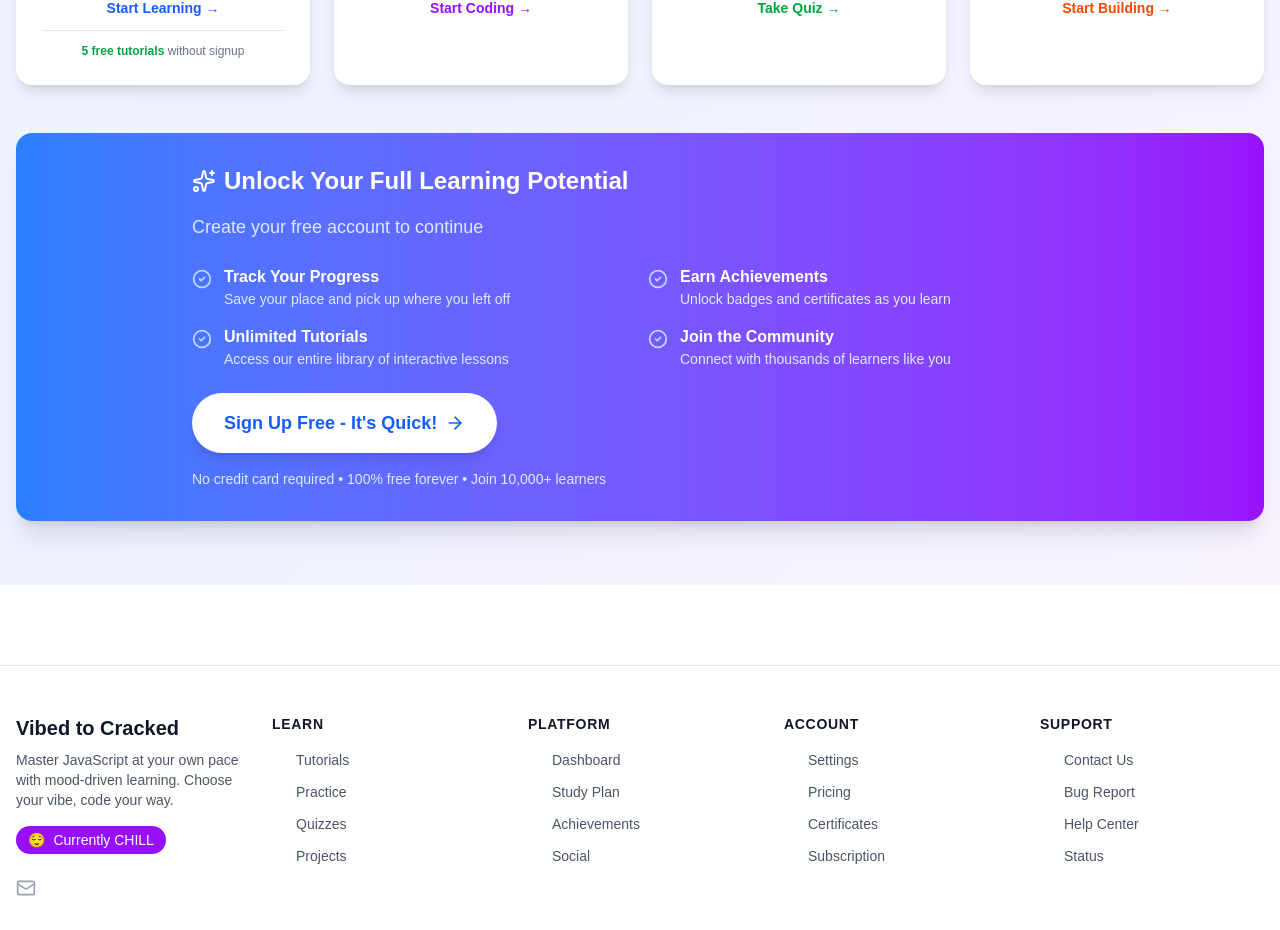
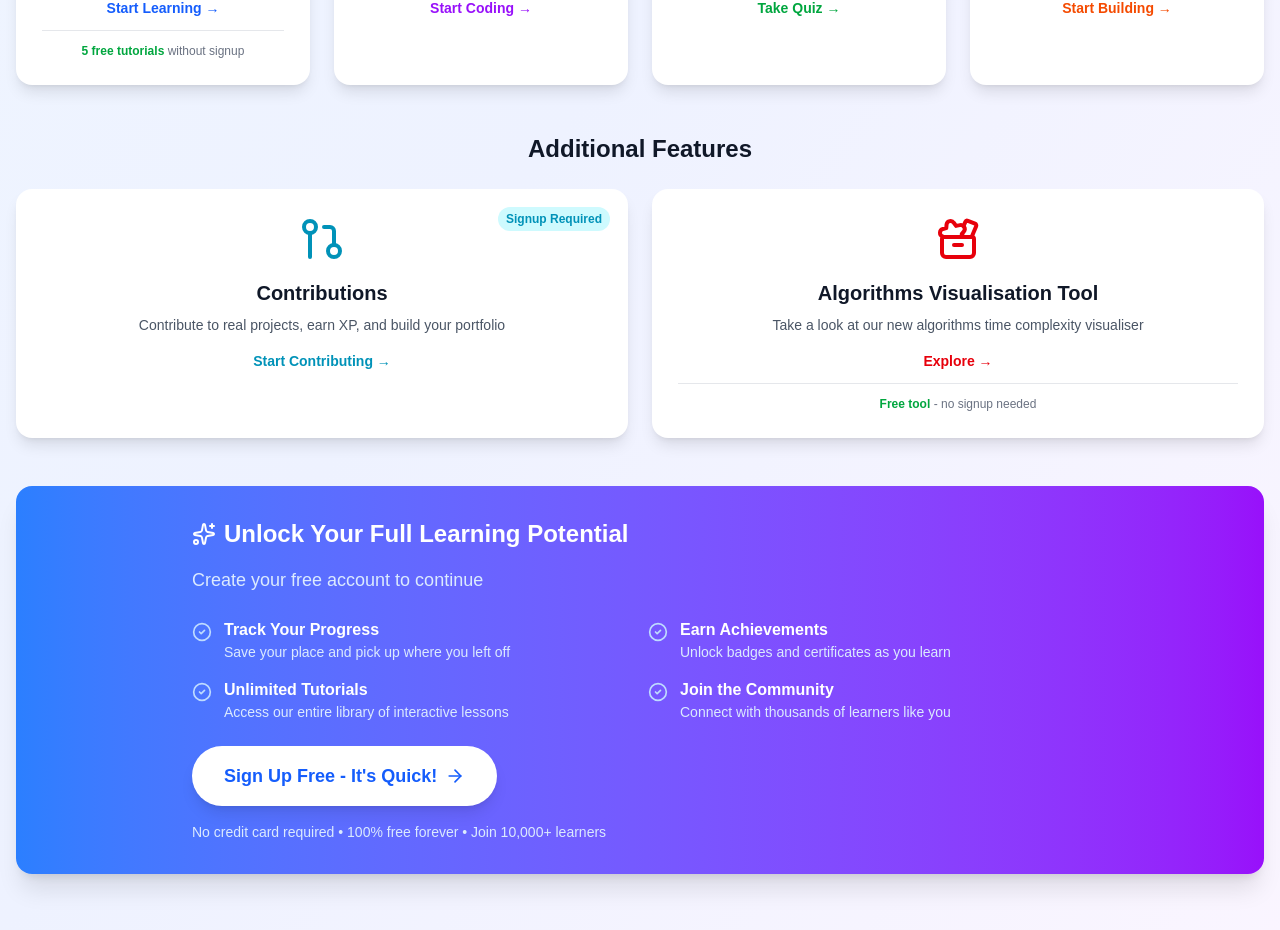
Before and after one commit to atef1995/app, a Next.js app: page /dashboard in a window 1280 px wide. Shown: the part 976-1906 px from the top of the page. Built offline with nearby package versions, Linux system fonts and the light colour scheme; no server answers.

Commit message:
feat: Add additional features section to AnonymousDashboard and improve layout

```diff
--- a/src/components/AnonymousDashboard.tsx
+++ b/src/components/AnonymousDashboard.tsx
@@ -2,7 +2,15 @@
 
 import { MoodSelector } from "@/components/MoodSelector";
 import { SignupCTA } from "@/components/SignupCTA";
-import { BookOpen, Code, Brain, Building, Sparkles } from "lucide-react";
+import {
+  BookOpen,
+  Code,
+  Brain,
+  Building,
+  Sparkles,
+  GitPullRequest,
+  ToolCase,
+} from "lucide-react";
 import Link from "next/link";
 
 export function AnonymousDashboard() {
@@ -40,7 +48,8 @@ export function AnonymousDashboard() {
             How are you feeling today?
           </h2>
           <p className="text-gray-600 dark:text-gray-400 text-center mb-6">
-            Your mood shapes your learning experience - choose what fits your vibe
+            Your mood shapes your learning experience - choose what fits your
+            vibe
           </p>
           <MoodSelector showDescription={true} />
         </div>
@@ -142,6 +151,61 @@ export function AnonymousDashboard() {
           </div>
         </div>
 
+        {/* Additional Features */}
+        <div className="mb-12">
+          <h2 className="text-2xl font-bold text-gray-900 dark:text-gray-100 mb-6 text-center">
+            Additional Features
+          </h2>
+          <div className="grid md:grid-cols-2 gap-6">
+            <Link
+              href="/auth/signin?feature=contributions"
+              className="bg-white dark:bg-gray-800 rounded-2xl p-6 shadow-lg hover:shadow-xl transition-all border-2 border-transparent hover:border-cyan-200 dark:hover:border-cyan-400 dark:shadow-xl group relative"
+            >
+              <div className="absolute top-4 right-4 bg-cyan-100 dark:bg-cyan-900 text-cyan-600 dark:text-cyan-300 text-xs font-bold px-2 py-1 rounded-full">
+                Signup Required
+              </div>
+              <div className="mb-4 flex justify-center">
+                <GitPullRequest className="h-12 w-12 text-cyan-600 dark:text-cyan-400 group-hover:scale-110 transition-transform" />
+              </div>
+              <h3 className="text-xl font-bold text-gray-900 dark:text-gray-100 mb-2 text-center">
+                Contributions
+              </h3>
+              <p className="text-gray-600 dark:text-gray-400 mb-4 text-center text-sm">
+                Contribute to real projects, earn XP, and build your portfolio
+              </p>
+              <div className="text-sm text-cyan-600 dark:text-cyan-400 font-semibold text-center">
+                Start Contributing →
+              </div>
+            </Link>
+
+            <Link
+              href="/tools/complexity-visualizer"
+              className="bg-white dark:bg-gray-800 rounded-2xl p-6 shadow-lg hover:shadow-xl transition-all border-2 border-transparent hover:border-red-200 dark:hover:border-red-400 dark:shadow-xl group"
+            >
+              <div className="mb-4 flex justify-center">
+                <ToolCase className="h-12 w-12 text-red-600 dark:text-red-400 group-hover:scale-110 transition-transform" />
+              </div>
+              <h3 className="text-xl font-bold text-gray-900 dark:text-gray-100 mb-2 text-center">
+                Algorithms Visualisation Tool
+              </h3>
+              <p className="text-gray-600 dark:text-gray-400 mb-4 text-center text-sm">
+                Take a look at our new algorithms time complexity visualiser
+              </p>
+              <div className="text-sm text-red-600 dark:text-red-400 font-semibold text-center">
+                Explore →
+              </div>
+              <div className="mt-3 pt-3 border-t border-gray-200 dark:border-gray-700">
+                <p className="text-xs text-center text-gray-500 dark:text-gray-500">
+                  <span className="font-semibold text-green-600 dark:text-green-400">
+                    Free tool
+                  </span>{" "}
+                  - no signup needed
+                </p>
+              </div>
+            </Link>
+          </div>
+        </div>
+
         {/* Signup Benefits Section */}
         <SignupCTA variant="banner" showBenefits={true} className="mb-8" />
       </div>
--- a/src/middleware.ts
+++ b/src/middleware.ts
@@ -290,20 +290,11 @@ async function checkTutorialAccessLimits(
     }
 
     const { access } = subscriptionData.data;
-    const { subscription, tutorialLimits } = access;
+    const { subscription } = access;
 
     // If user has premium access, allow all tutorials
     if (subscription.canAccessPremium) {
       return { hasAccess: true };
-    }
-
-    // Check if user has reached tutorial limits
-    if (!tutorialLimits.withinLimits) {
-      return {
-        hasAccess: false,
-        reason: `You've reached the limit of ${tutorialLimits.max} tutorials on the ${subscription.plan} plan`,
-        suggestedPlan: "VIBED",
-      };
     }
 
     // Get tutorial info to check if it's premium
```
